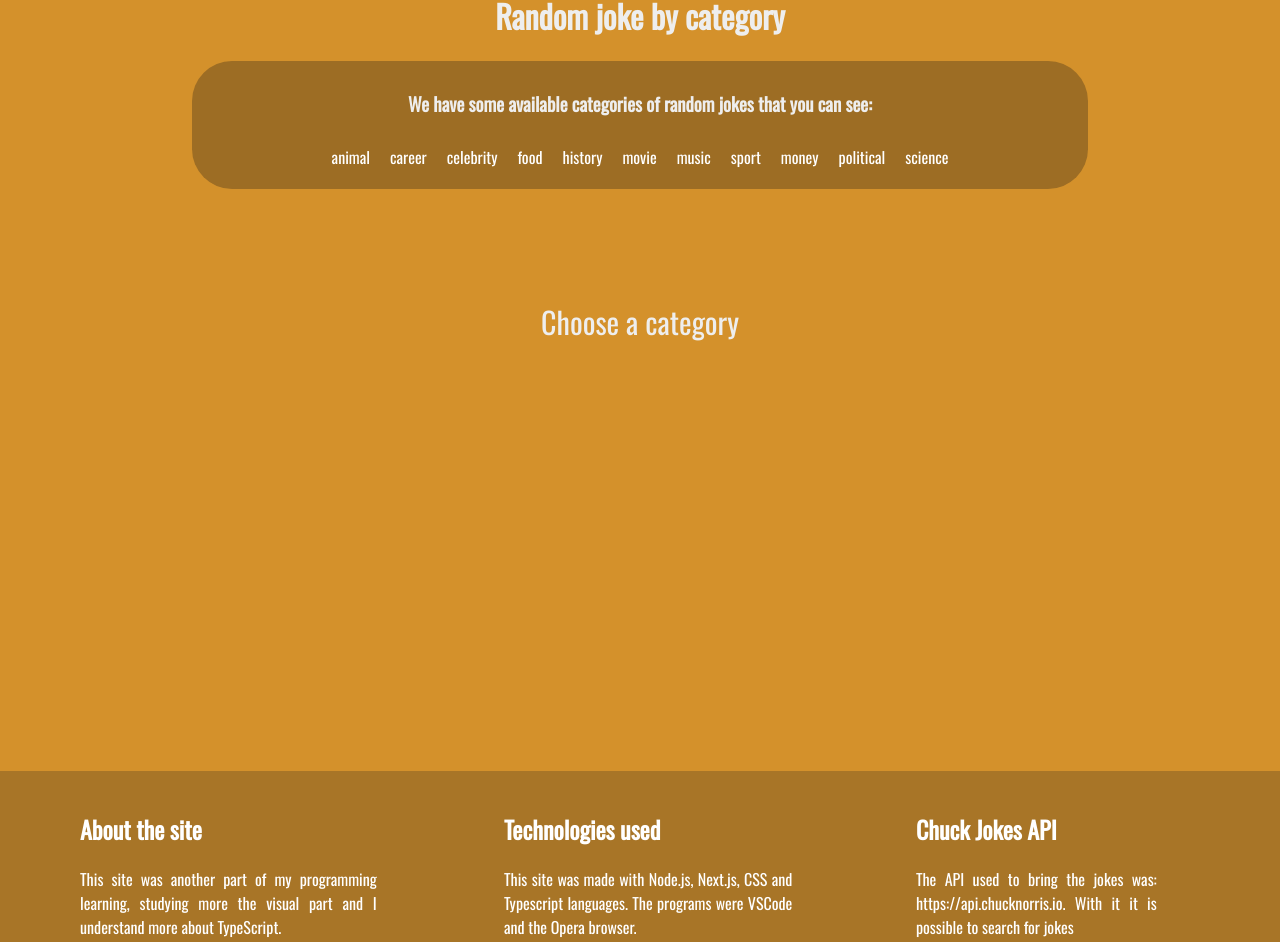
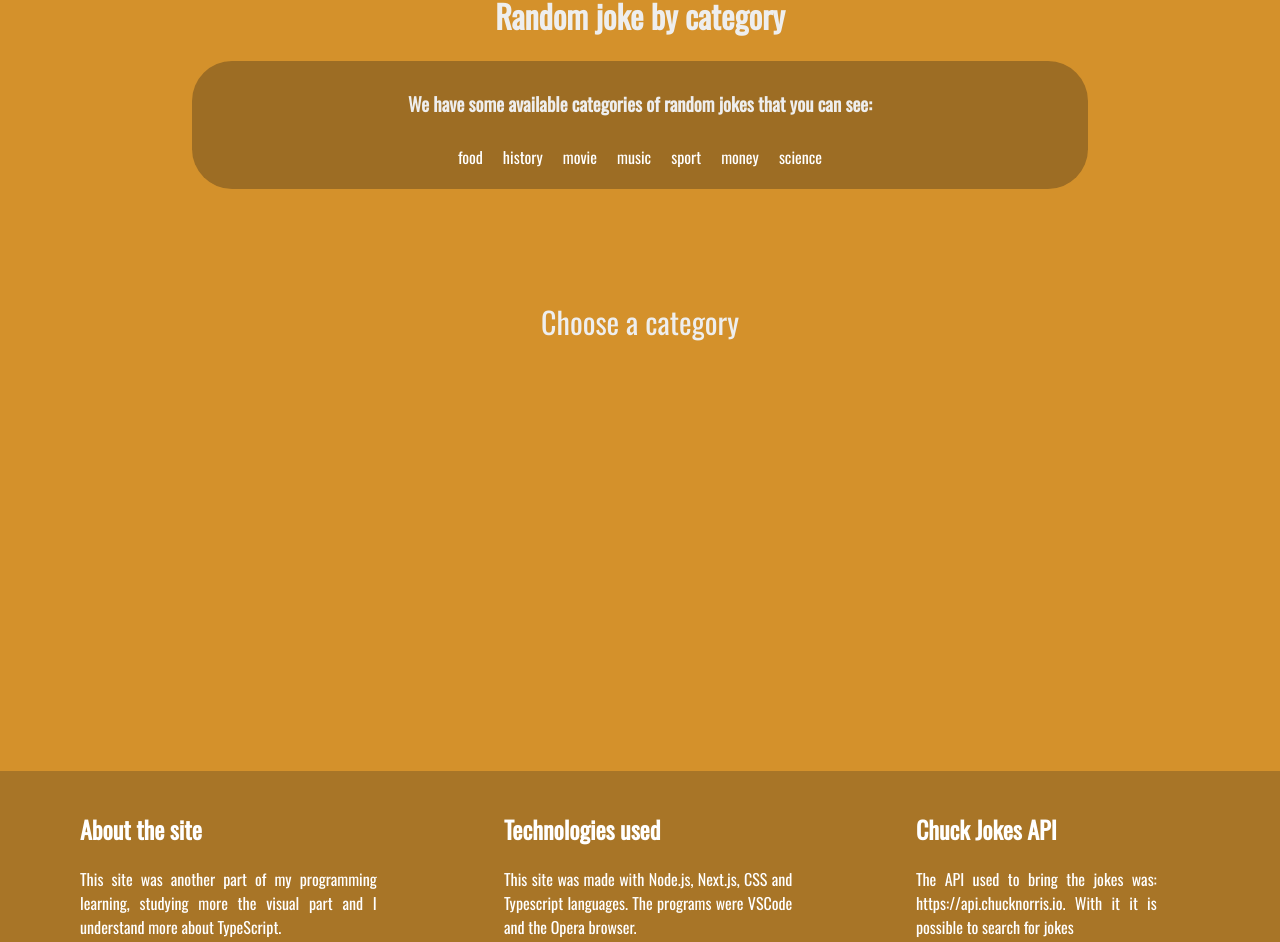
Before and after one commit to Guilherme-Ferreira-Tombini/ChuckNorrisJokes, a Next.js app: page / in a window 1280 px wide. Shown: the part 1629-2571 px from the top of the page. Built offline with nearby package versions, Linux system fonts and the light colour scheme; no server answers.

Commit message:
Ajustado categorias

```diff
--- a/pages/componentes/Piada_category.tsx
+++ b/pages/componentes/Piada_category.tsx
@@ -18,30 +18,6 @@ export default function Piada_category(){
     }else{
       return setString('')
     }
-  }
-
-  const animal = () =>{
-    if(!string){
-      return setString('?category=animal')
-   }else{
-     return setString('')
-   }
-  }
-
-  const career = () =>{
-    if(!string){
-      return setString('?category=career')
-   }else{
-     return setString('')
-   }
-  }
-
-  const celebrity = () =>{
-    if(!string){
-      return setString('?category=celebrity')
-   }else{
-     return setString('')
-   }
   }
 
   const history= () =>{
@@ -84,14 +60,6 @@ export default function Piada_category(){
    }
   }
 
-  const political= () =>{
-    if(!string){
-      return setString('?category=political')
-   }else{
-     return setString('')
-   }
-  }
-
   const science = () =>{
     if(!string){
       return setString('?category=science')
@@ -117,16 +85,12 @@ return(
      <div className={styles.menu}>
       <h3>We have some available categories of random jokes that you can see:</h3>
       <div className={styles.menu1}>
-      <p><a onClick={animal}>animal</a></p>
-      <p><a onClick={career}>career</a></p>
-      <p><a onClick={celebrity}>celebrity</a></p>
       <p><a onClick={food}>food</a></p>
       <p><a onClick={history}>history</a></p>
       <p><a onClick={movie}>movie</a></p>
       <p><a onClick={music}>music</a></p>
       <p><a onClick={sport}>sport</a></p>
       <p><a onClick={money}>money</a></p>
-      <p><a onClick={political}>political</a></p>
       <p><a onClick={science}>science</a></p>
       </div>
      </div>
```
